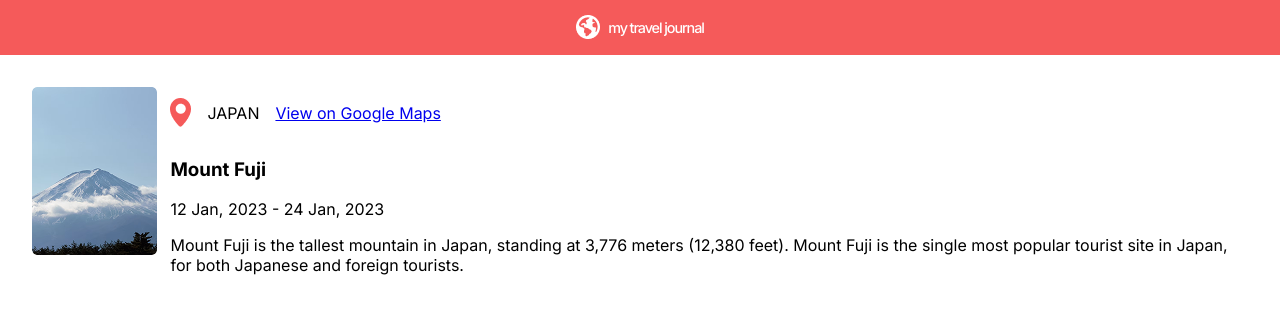
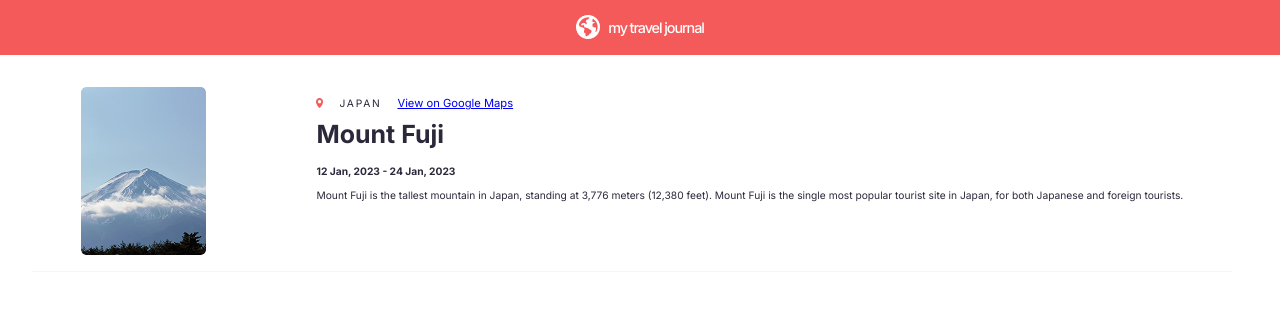
Before and after one commit to anneln/trajel-journal-2026, a React (Vite) app: page / in a window 1280 px wide. Shown: the top 314 px of the page. Built offline with nearby package versions, Linux system fonts and the light colour scheme.

Commit message:
update css

```diff
--- a/components/Entry.jsx
+++ b/components/Entry.jsx
@@ -3,7 +3,7 @@ import japan from "../src/assets/japan.png";
 
 export default function Entry() {
   return (
-    <section>
+    <article>
       <div className="container">
         <div className="img-container">
           <img src={japan} className="main-image" alt="mont fuji" />
@@ -30,6 +30,6 @@ export default function Entry() {
           </p>
         </div>
       </div>
-    </section>
+    </article>
   );
 }
--- a/src/index.css
+++ b/src/index.css
@@ -2,6 +2,7 @@ html,
 body {
   margin: 0;
   font-family: Inter;
+  color: #2b283a;
 }
 
 header {
@@ -26,10 +27,19 @@ h1 {
 }
 
 /*Entry*/
+
+article {
+  width: 100%;
+}
+
 .container {
   display: flex;
   justify-content: space-around;
+  max-width: 1200px;
+  width: 100%;
   margin: 2rem;
+  padding-bottom: 1rem;
+  border-bottom: 1px solid #f5f5f5;
 }
 
 .img-container {
@@ -47,9 +57,52 @@ h1 {
   object-fit: cover;
 }
 
+.marker {
+  width: 7px;
+  height: 9.545px;
+}
+
 .location-infos {
   display: flex;
   justify-content: flex-start;
   align-items: center;
   gap: 1rem;
 }
+
+.location,
+.date,
+.description {
+  font-size: 0.64rem;
+}
+
+.location,
+.description {
+  font-weight: 400;
+}
+
+.location {
+  text-transform: uppercase;
+  letter-spacing: 1.741px;
+}
+
+.location-link {
+  font-size: 0.7rem;
+}
+
+.location-link:visited {
+  color: #918e9b;
+}
+
+.travel-title {
+  font-size: 1.56rem;
+  margin: 0 0 1rem 0;
+}
+
+.date,
+.travel-title {
+  font-weight: 700;
+}
+
+.description {
+  line-height: 150%; /* 15.36px */
+}
```
